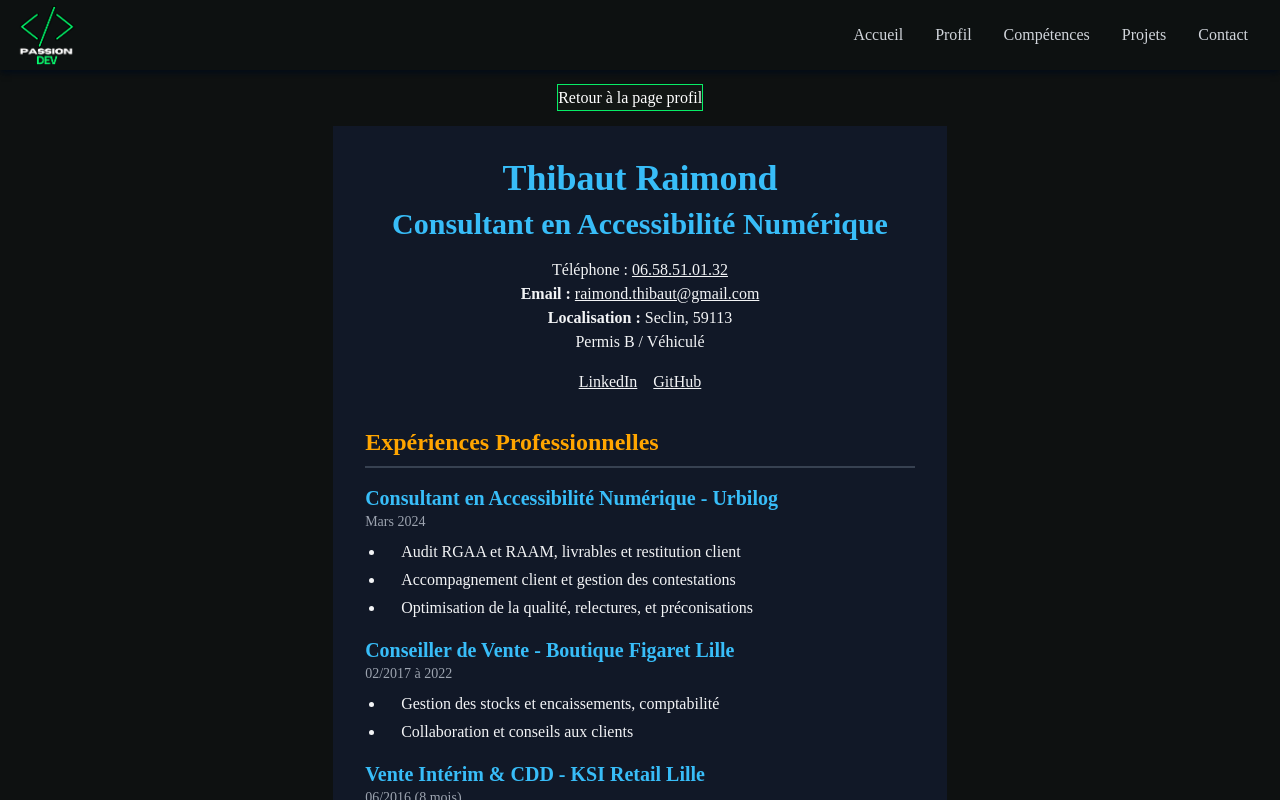
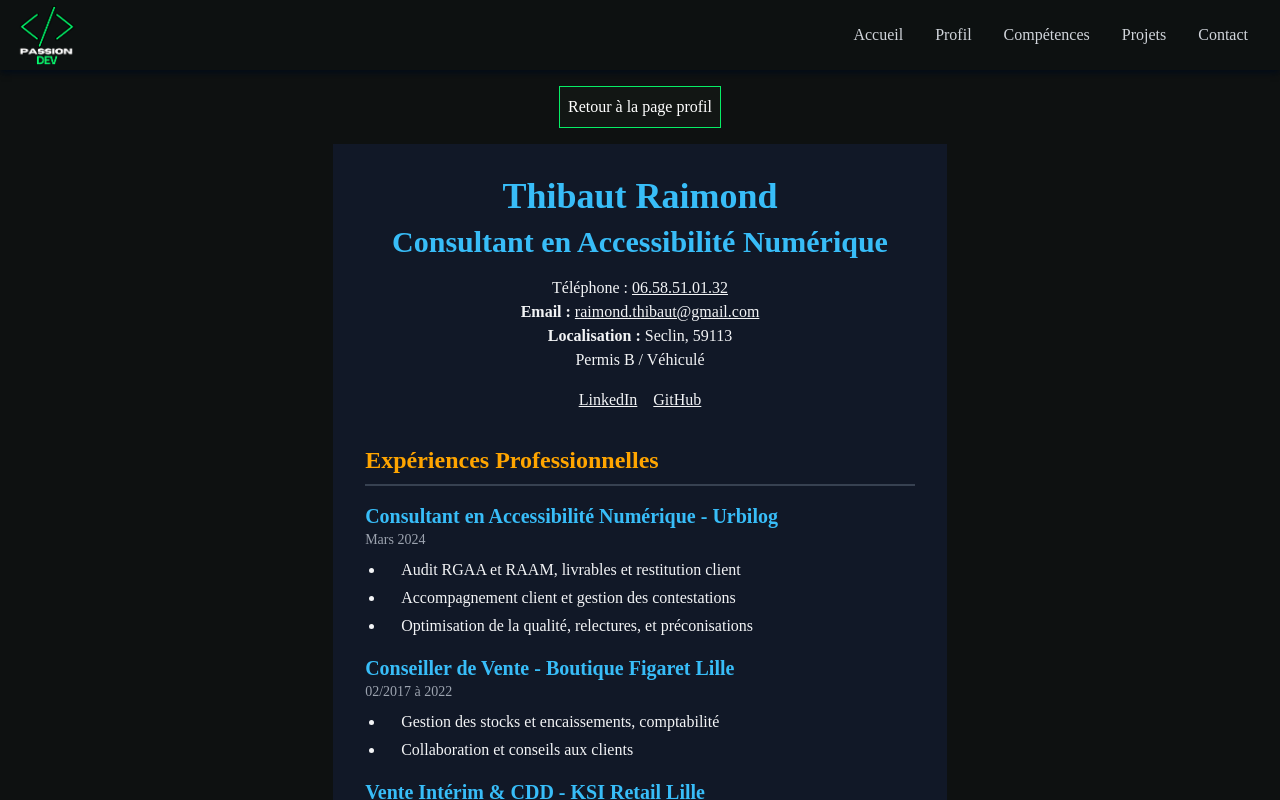
Before and after one commit to ThibautRaimond/portfolio, a React (Create React App) app: page /portfolio/cvaccessible in a window 1280 px wide. Shown: the top 800 px of the page. Built offline with nearby package versions, Linux system fonts and the light colour scheme.

Commit message:
small changes styles on cv access link

```diff
--- a/src/pages/CvAccessible.jsx
+++ b/src/pages/CvAccessible.jsx
@@ -4,12 +4,12 @@ import { Link } from "react-router-dom";
 function CvAccessible() {
   return (
     <div>
-        <div className="sm:px-56 px-20 mt-4">
+    <div className="flex justify-center mt-4">
     <Link
       to="/portfolio/profil"
       smooth={true}
       duration={500}
-      className="buttonStyle text-center text-white py-1"
+      className="buttonStyle text-center text-white p-2"
     >
       Retour à la page profil
     </Link>
```
Also changed, not shown: 12 other files (tests, documents, lock files or other folders).
